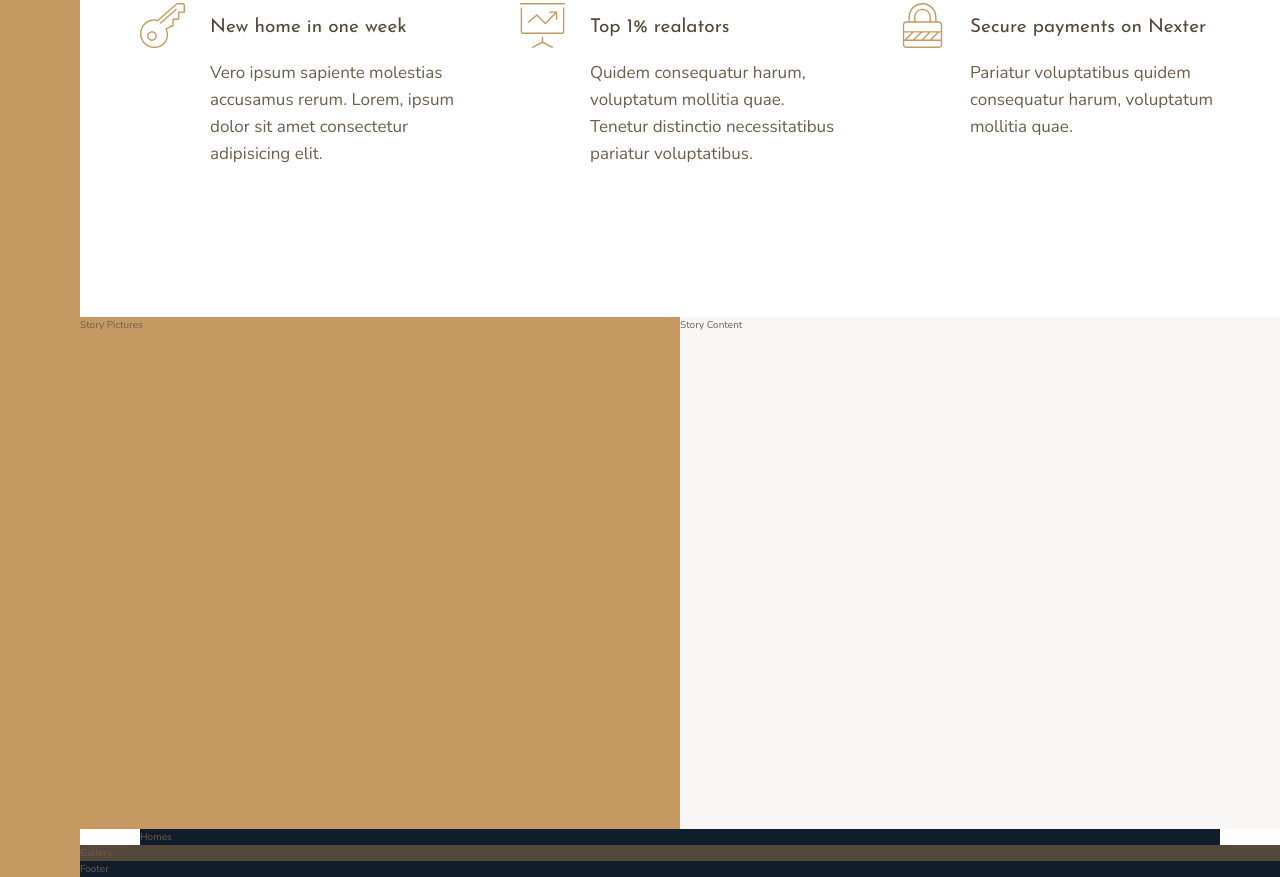
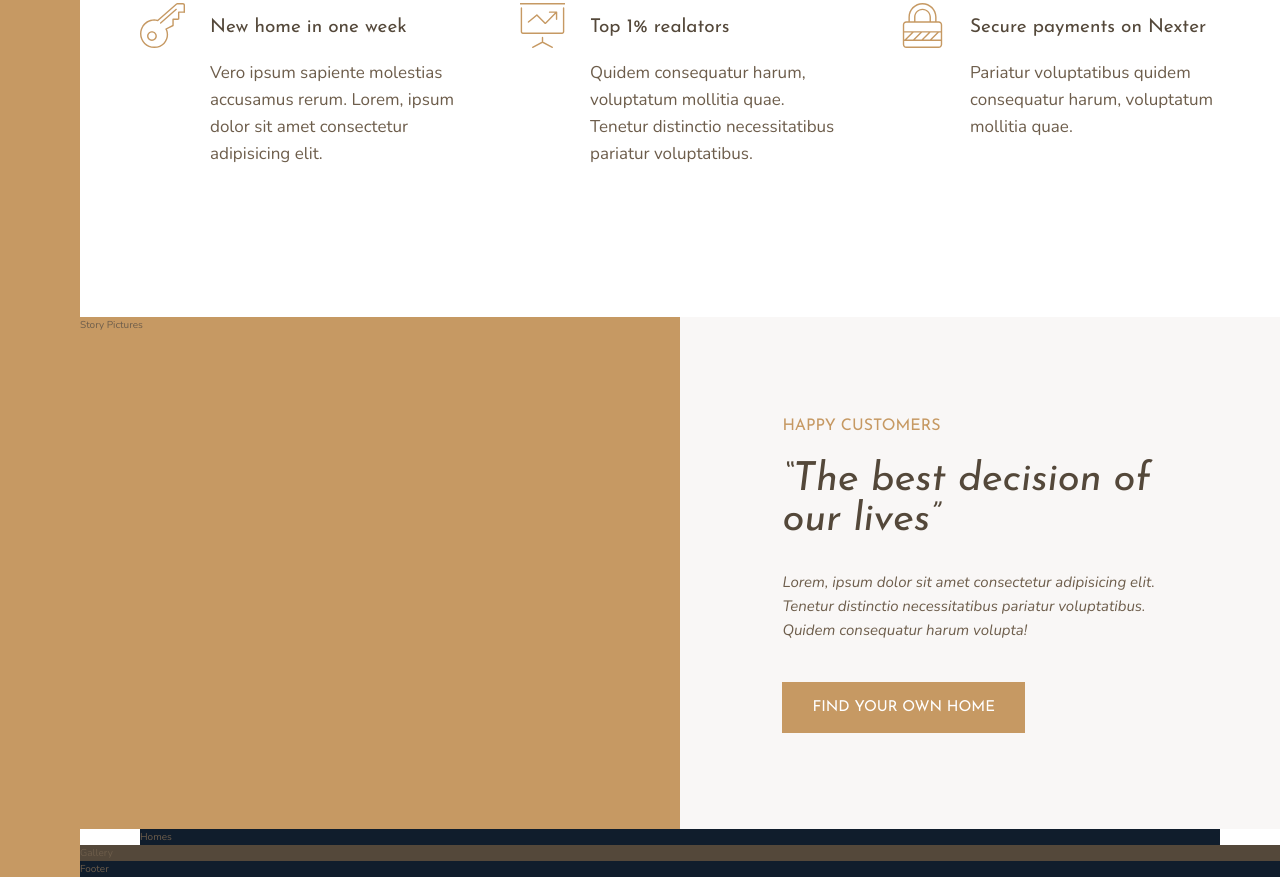
Before and after one commit to itodddev/nexter, a website: page index.html in a window 1280 px wide. Shown: the part 991-1868 px from the top of the page. Drawn offline with nearby package versions, Linux system fonts and the light colour scheme.

Commit message:
Story Part 1

```diff
--- a/index.html
+++ b/index.html
@@ -101,7 +101,16 @@
     </div>
 
     <div class="story__content">
-      Story Content
+      <h2 class="heading-3 mb-sm">Happy Customers</h2>
+      <h2 class="heading-2 heading-2--dark mb-md">
+        &ldquo;The best decision of our lives&rdquo;
+      </h2>
+      <p class="story__text mb-lg">
+        Lorem, ipsum dolor sit amet consectetur adipisicing elit. Tenetur
+        distinctio necessitatibus pariatur voluptatibus. Quidem consequatur
+        harum volupta!
+      </p>
+      <button class="btn">Find your own home</button>
     </div>
 
     <section class="homes">
--- a/sass/_story.scss
+++ b/sass/_story.scss
@@ -7,5 +7,16 @@
   &__content {
     background-color: $color-grey-light-1;
     grid-column: col-start 5 / full-end;
+
+    padding: 6rem 8vw;
+    display: flex;
+    flex-direction: column;
+    justify-content: center;
+    align-items: flex-start;
+  }
+
+  &__text {
+    font-size: 1.5rem;
+    font-style: italic;
   }
 }
--- a/sass/_typography.scss
+++ b/sass/_typography.scss
@@ -8,9 +8,23 @@
 }
 .heading-2 {
   @extend %heading;
+  font-size: 4rem;
+  font-style: italic;
+  line-height: 1;
+
+  &--light {
+    color: $color-grey-light-1;
+  }
+  &--dark {
+    color: $color-grey-dark-1;
+  }
 }
+
 .heading-3 {
   @extend %heading;
+  font-size: 1.6rem;
+  color: $color-primary;
+  text-transform: uppercase;
 }
 .heading-4 {
   @extend %heading;
@@ -23,3 +37,34 @@
     color: $color-grey-dark-1;
   }
 }
+
+.btn {
+  background-color: $color-primary;
+  color: #fff;
+  border: none;
+  border-radius: 0;
+  font-family: $font-display;
+  font-size: 1.5rem;
+  text-transform: uppercase;
+  padding: 1.8rem 3rem;
+  cursor: pointer;
+  transition: all 0.2s;
+
+  &:hover {
+    background-color: $color-primary-dark;
+  }
+}
+
+// Margin bottom helper classes
+.mb-sm {
+  margin-bottom: 2rem;
+}
+.mb-md {
+  margin-bottom: 3rem;
+}
+.mb-lg {
+  margin-bottom: 4rem;
+}
+.mb-hg {
+  margin-bottom: 8rem;
+}
```
Also changed, not shown: css/style.css.
